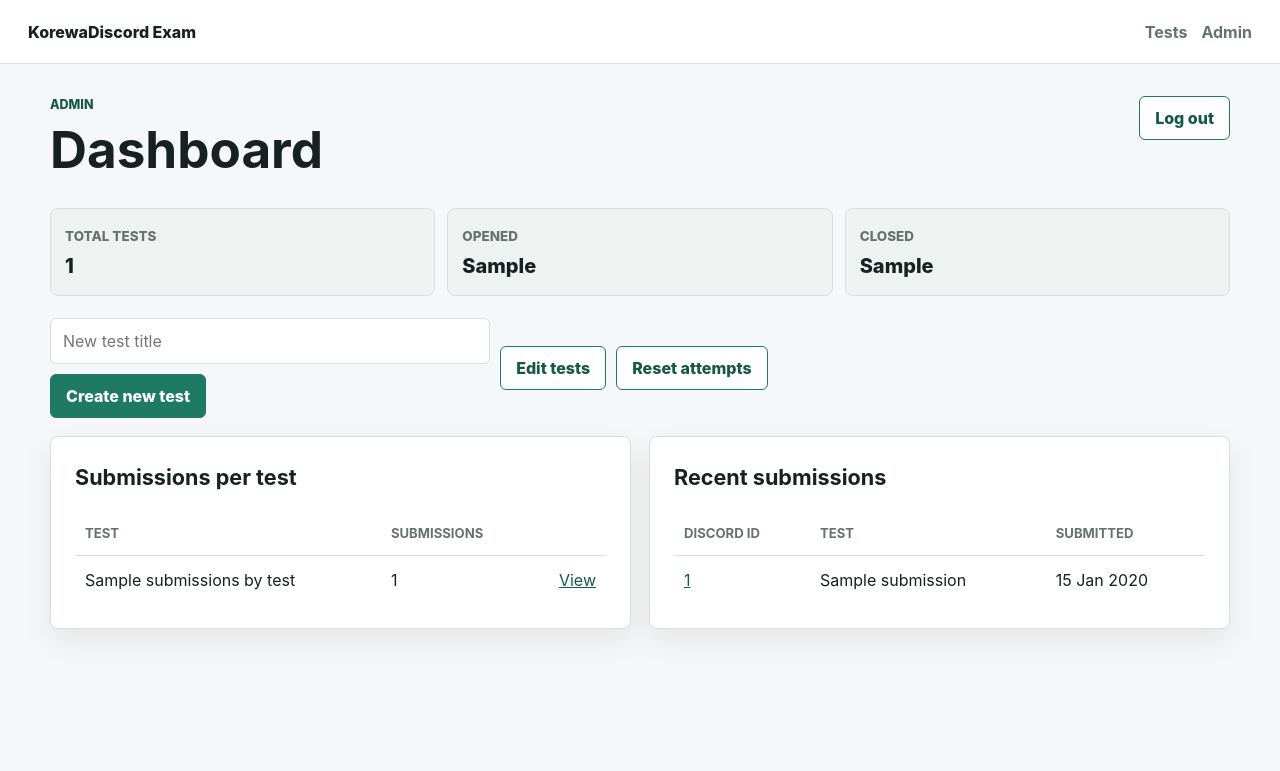
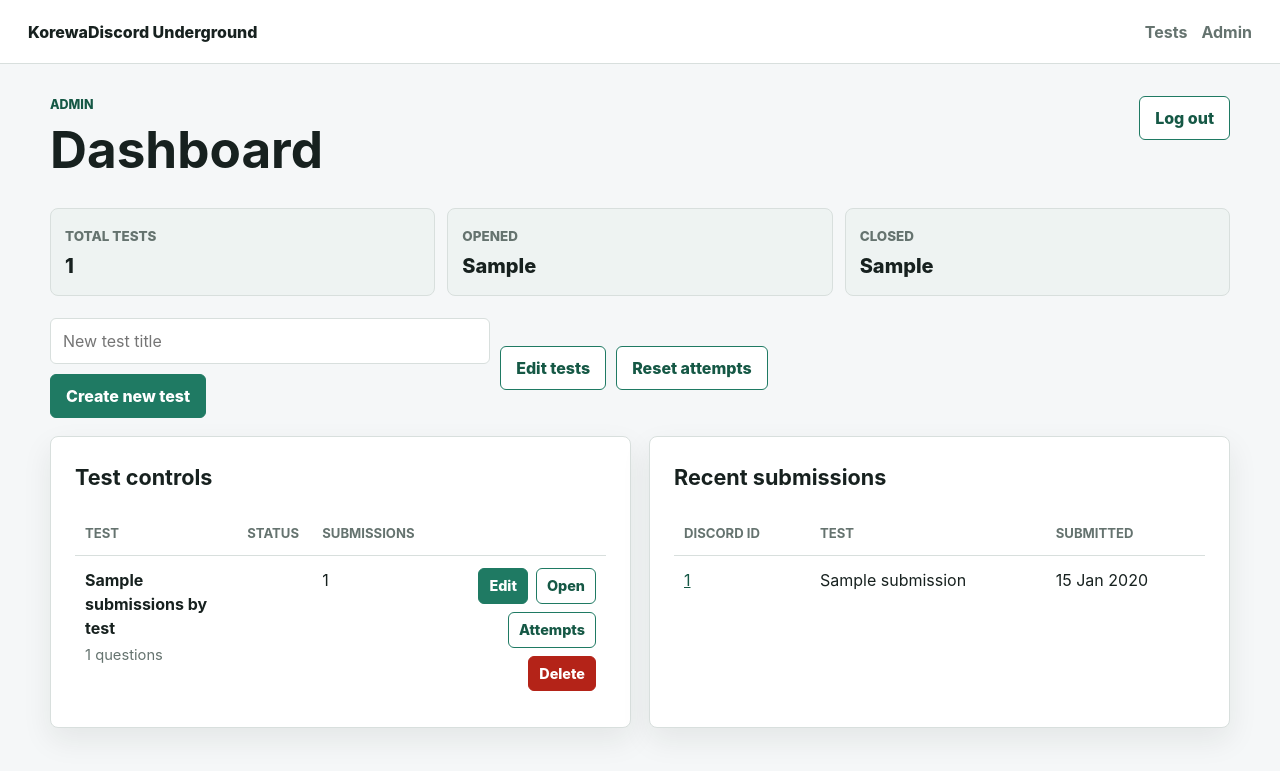
Before and after one commit to WeebRyfried/korewadiscord, a Node server app: template exam/views/admin/dashboard.ejs in a window 1280 px wide. Shown: the top 771 px of the page. Run offline with Node 20, Linux system fonts and the light colour scheme; the template is opened without the code that fills it: most values are stand-ins (such as "Sample title", 1, 10 or a date in 2020); some libraries are stand-ins or nearby versions.

Commit message:
Add admin test deletion controls

```diff
--- a/exam/public/css/styles.css
+++ b/exam/public/css/styles.css
@@ -312,6 +312,7 @@
 .action-stack {
   display: flex;
   gap: 8px;
+  flex-wrap: wrap;
   justify-content: flex-end;
 }
 
--- a/exam/views/admin/dashboard.ejs
+++ b/exam/views/admin/dashboard.ejs
@@ -36,11 +36,12 @@
 
 <section class="grid-two">
   <div class="table-panel">
-    <h2>Submissions per test</h2>
+    <h2>Test controls</h2>
     <table>
       <thead>
         <tr>
           <th>Test</th>
+          <th>Status</th>
           <th>Submissions</th>
           <th></th>
         </tr>
@@ -48,11 +49,30 @@
       <tbody>
         <% submissionsByTest.forEach((row) => { %>
           <tr>
-            <td><%= row.title %></td>
+            <td>
+              <strong><%= row.title %></strong>
+              <span class="row-note"><%= row.question_count %> questions</span>
+            </td>
+            <td><span class="status <%= row.status.toLowerCase() %>"><%= row.status %></span></td>
             <td><%= row.submission_count %></td>
-            <td class="actions"><a href="<%= url(`/admin/attempts?test_id=${row.id}`) %>">View</a></td>
+            <td class="actions action-stack">
+              <a class="button small" href="<%= url(`/admin/tests/${row.id}/edit`) %>">Edit</a>
+              <form method="post" action="<%= url(`/admin/tests/${row.id}/status`) %>">
+                <input type="hidden" name="_csrf" value="<%= csrfToken %>">
+                <input type="hidden" name="status" value="<%= row.status === 'OPENED' ? 'CLOSED' : 'OPENED' %>">
+                <button class="button small secondary" type="submit"><%= row.status === 'OPENED' ? 'Close' : 'Open' %></button>
+              </form>
+              <a class="button small secondary" href="<%= url(`/admin/attempts?test_id=${row.id}`) %>">Attempts</a>
+              <form method="post" action="<%= url(`/admin/tests/${row.id}/delete`) %>" onsubmit="return confirm('Delete this test and all attempts? This cannot be undone.');">
+                <input type="hidden" name="_csrf" value="<%= csrfToken %>">
+                <button class="button small danger" type="submit">Delete</button>
+              </form>
+            </td>
           </tr>
         <% }) %>
+        <% if (!submissionsByTest.length) { %>
+          <tr><td colspan="4" class="empty">No tests yet.</td></tr>
+        <% } %>
       </tbody>
     </table>
   </div>
--- a/exam/views/admin/test-edit.ejs
+++ b/exam/views/admin/test-edit.ejs
@@ -36,7 +36,11 @@
   </form>
   <form method="post" action="<%= url(`/admin/tests/${test.id}/archive`) %>" class="danger-row">
     <input type="hidden" name="_csrf" value="<%= csrfToken %>">
-    <button class="button danger" type="submit">Archive test</button>
+    <button class="button secondary" type="submit">Archive test</button>
+  </form>
+  <form method="post" action="<%= url(`/admin/tests/${test.id}/delete`) %>" class="danger-row" onsubmit="return confirm('Delete this test and all attempts? This cannot be undone.');">
+    <input type="hidden" name="_csrf" value="<%= csrfToken %>">
+    <button class="button danger" type="submit">Delete test</button>
   </form>
 </section>
 
--- a/exam/views/layout.ejs
+++ b/exam/views/layout.ejs
@@ -3,12 +3,12 @@
   <head>
     <meta charset="utf-8">
     <meta name="viewport" content="width=device-width, initial-scale=1">
-    <title><%= title %> | KorewaDiscord Exam</title>
+    <title><%= title %> | KorewaDiscord Underground</title>
     <link rel="stylesheet" href="<%= url('/assets/css/styles.css') %>">
   </head>
   <body>
     <header class="topbar">
-      <a class="brand" href="<%= url('/') %>">KorewaDiscord Exam</a>
+      <a class="brand" href="<%= url('/') %>">KorewaDiscord Underground</a>
       <nav class="topnav">
         <a href="<%= url('/tests') %>">Tests</a>
         <a href="<%= url('/admin') %>">Admin</a>
```
Also changed, not shown: exam/src/routes/admin.js (+20 -3 lines), exam/tests/smoke.test.js (+30 -0 lines), exam/views/admin/tests.ejs (+13 -0 lines).
